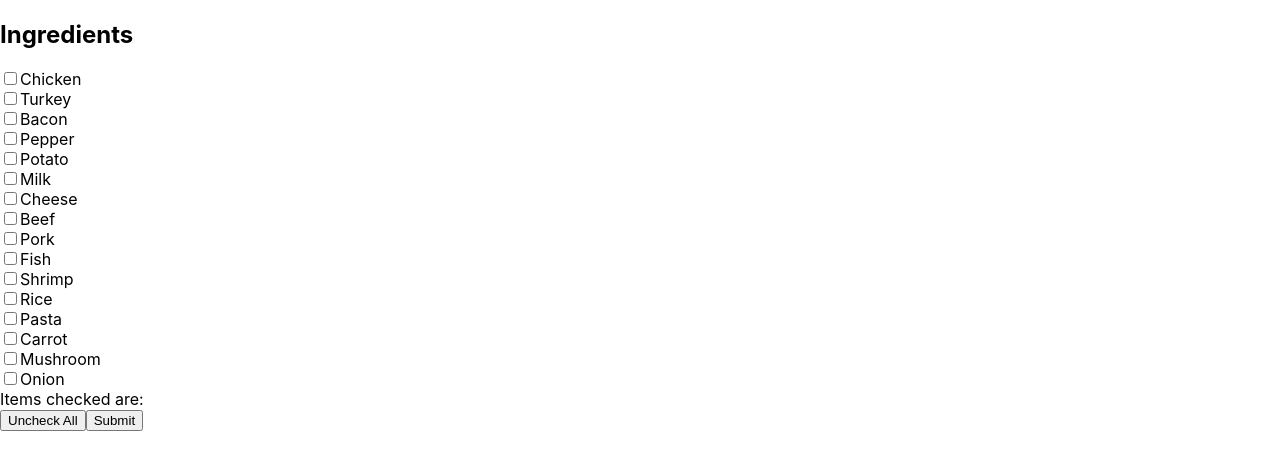
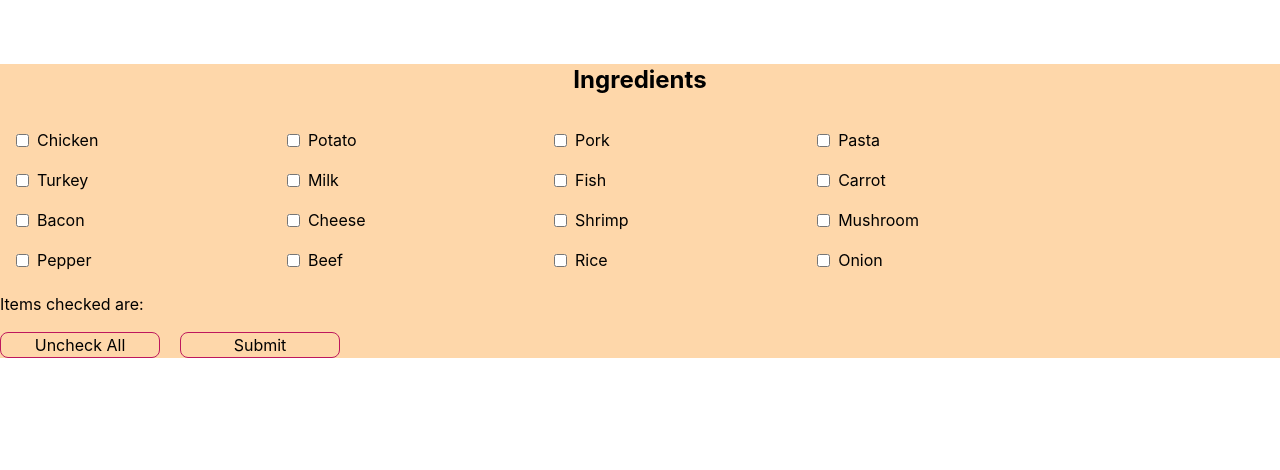
Before and after one commit to addauk/recipe-generator, a React (Create React App) app in the folder frontend/: page / in a window 1280 px wide. Shown: the top 470 px of the page. Built offline with nearby package versions, Linux system fonts and the light colour scheme.

Commit message:
modified all related files to ingredient for styling

```diff
--- a/frontend/src/components/allRecipes/AllRecipes.js
+++ b/frontend/src/components/allRecipes/AllRecipes.js
@@ -3,7 +3,7 @@ import React from "react";
 
 const AllRecipes = (props) => {
   return (
-    <div>
+    <div class="mt-4 grid grid-cols-4 gap-4">
       {props.recipes.map((recipe, index) => (
         <Recipe
           key={index}
--- a/frontend/src/components/app/App.css
+++ b/frontend/src/components/app/App.css
@@ -1,3 +1,7 @@
+@tailwind base;
+@tailwind components;
+@tailwind utilities;
+
 .App {
   text-align: center;
 }
--- a/frontend/src/components/ingredient/Ingredient.js
+++ b/frontend/src/components/ingredient/Ingredient.js
@@ -22,6 +22,60 @@ const Ingredient = ({ navigate }) => {
     "Onion",
   ];
   const recipeList = [
+    {
+      image:
+        "https://img.sndimg.com/food/image/upload/w_555,h_416,c_fit,fl_progressive,q_95/v1/img/recipes/39/picM9Mhnw.jpg",
+      title: "Chicken Casserole",
+      cookingTime: "60",
+      rating: "3",
+      ingredients: [
+        "Chicken",
+        "Carrot",
+        "Mushroom",
+        "Flour",
+        "Garlic",
+        "Celery",
+        "Onion",
+      ],
+      instructions:
+        "Heat a knob of butter and ½ tbsp rapeseed or olive oil in a large frying pan.",
+    },
+    {
+      image:
+        "https://img.sndimg.com/food/image/upload/w_555,h_416,c_fit,fl_progressive,q_95/v1/img/recipes/39/picM9Mhnw.jpg",
+      title: "Chicken Casserole",
+      cookingTime: "60",
+      rating: "3",
+      ingredients: [
+        "Chicken",
+        "Carrot",
+        "Mushroom",
+        "Flour",
+        "Garlic",
+        "Celery",
+        "Onion",
+      ],
+      instructions:
+        "Heat a knob of butter and ½ tbsp rapeseed or olive oil in a large frying pan.",
+    },
+    {
+      image:
+        "https://img.sndimg.com/food/image/upload/w_555,h_416,c_fit,fl_progressive,q_95/v1/img/recipes/39/picM9Mhnw.jpg",
+      title: "Chicken Casserole",
+      cookingTime: "60",
+      rating: "3",
+      ingredients: [
+        "Chicken",
+        "Carrot",
+        "Mushroom",
+        "Flour",
+        "Garlic",
+        "Celery",
+        "Onion",
+      ],
+      instructions:
+        "Heat a knob of butter and ½ tbsp rapeseed or olive oil in a large frying pan.",
+    },
     {
       image:
         "https://img.sndimg.com/food/image/upload/w_555,h_416,c_fit,fl_progressive,q_95/v1/img/recipes/39/picM9Mhnw.jpg",
@@ -112,44 +166,74 @@ const Ingredient = ({ navigate }) => {
   };
 
   return (
-    <>
+    <div class="bg-orange-200">
       <div className="recipe-generator"></div>
-      <div className="ingredient-header"></div>
-      <div className="list-container">
-        <h2>Ingredients</h2>
-
+      <div
+        className="ingredient-header"
+        class="flex justify-center font-bold text-2xl mt-16 mb-8"
+      >
+        <h1>Ingredients</h1>
+      </div>
+      <div
+        className="list-container"
+        class="flex grid grid-rows-4 grid-flow-col gap-4 pl-4"
+      >
         {ingredientList.map((item, index) => (
-          <div key={index}>
+          <div key={index} className="flex items-center">
             <input
               value={item}
               type="checkbox"
               onChange={handleCheck}
               checked={checked.includes(item)}
+              class="mr-2"
             />
             <span className={isChecked(item)}>{item}</span>
           </div>
         ))}
-        <div>{`Items checked are: ${checkedItems}`}</div>
-        <button type="button" onClick={handleUncheckAll}>
+
+        <div />
+      </div>
+      <div className="flex gap-10 mt-5 mb-4">
+        <div>
+          <div>{`Items checked are: ${checkedItems}`}</div>
+        </div>
+      </div>
+      <div>
+        <button
+          type="button"
+          class="mr-5 w-40 rounded-lg border border-pink-700 bg-orange-200 hover:bg-orange-600 "
+          onClick={handleUncheckAll}
+        >
           Uncheck All
         </button>
-        <button type="submit" onClick={handleSubmit}>
+        <button
+          type="submit"
+          class="w-40 rounded-lg border border-pink-700 bg-orange-200 hover:bg-orange-600"
+          onClick={handleSubmit}
+        >
           Submit
         </button>
+      </div>
+
+      <div>
         {matchedRecipes.length > 0 && (
-          <div className="matched-recipes">
-            <h2>Matched Recipes</h2>
+          <div className="matched-recipes" class=" mt-4 grid grid-auto-rows">
+            <h2 class="flex justify-center font-bold text-2xl">
+              Matched Recipes
+            </h2>
             <AllRecipes recipes={matchedRecipes} />
           </div>
         )}
       </div>
-    </>
+    </div>
   );
 };
 
 export default Ingredient;
 
-// {matchedRecipes.map((recipe, index) => (
+{
+  /* // {matchedRecipes.map((recipe, index) => ( */
+}
 //   <div key={index}>
 //     <h3>{recipe.title}</h3>
 //   <ul>{recipe.ingredients.join(", ")}</ul>
--- a/frontend/src/components/recipe/Recipe.js
+++ b/frontend/src/components/recipe/Recipe.js
@@ -7,7 +7,7 @@ const Recipe = (props) => {
         class="mt-3 w-60 border border-red-700"
       ></img>
       <h1
-        class="mt-2 w-20 rounded-md  font-bold text-red-800"
+        class="mt-2 w-40 rounded-md  font-bold text-red-800"
         data-cy="foodName"
       >
         {props.title}
```
